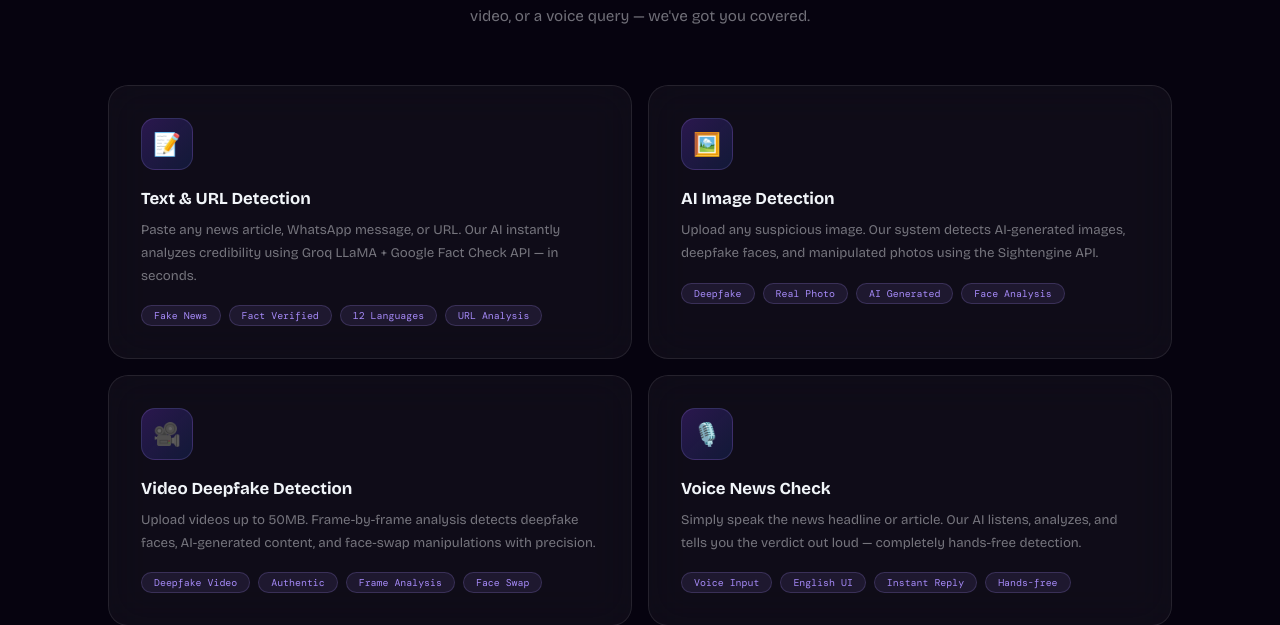
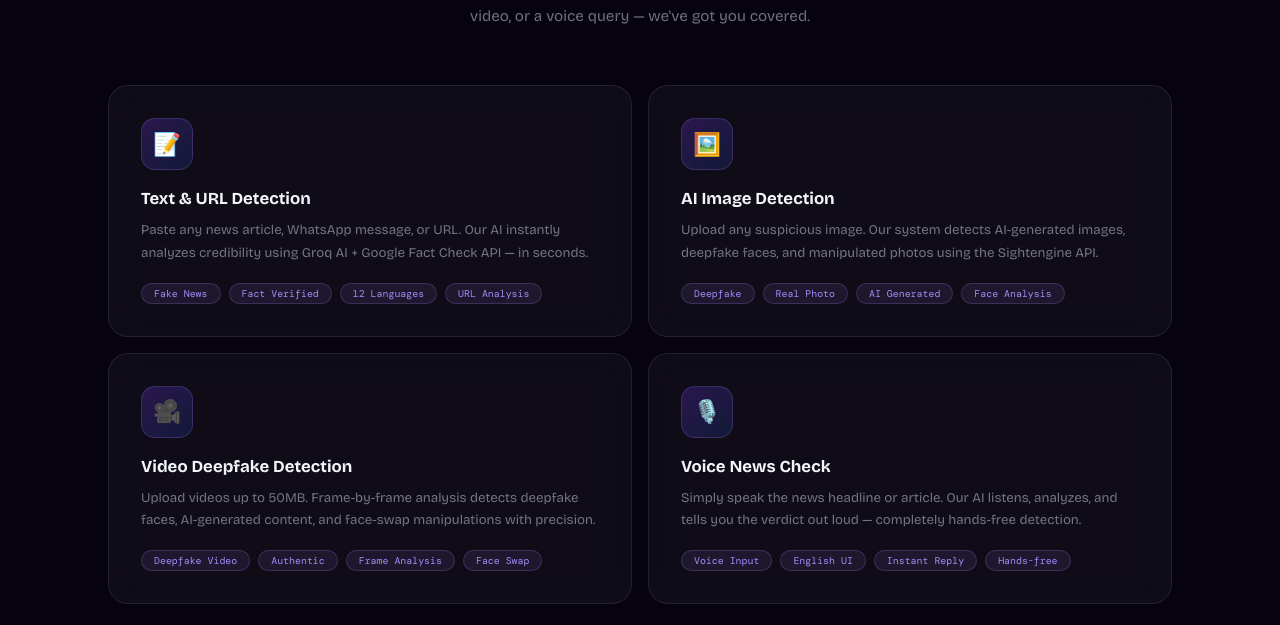
Before and after one commit to explorerkartik/FakeNewsDetector, a Flask app: page / in a window 1280 px wide. Shown: the part 1051-1676 px from the top of the page. Run offline with Flask 3, Linux system fonts and the light colour scheme; some libraries are stand-ins or nearby versions; some web fonts are replaced.

Commit message:
fix Groq LLaMA branding

```diff
--- a/templates/detector.html
+++ b/templates/detector.html
@@ -219,7 +219,7 @@
   <div class="center-panel">
     <div class="page-header">
         <h1>AI <span>Fact Checker</span></h1>
-        <p>Detect fake news in text, images, videos, and voice — powered by Groq LLaMA AI</p>
+        <p>Detect fake news in text, images, videos, and voice — powered by Groq AI</p>
     </div>
     <div class="mode-tabs">
         <button class="mode-tab active" id="tab-text-btn" onclick="setMode('text')">📝 Text / URL</button>
--- a/templates/index.html
+++ b/templates/index.html
@@ -246,7 +246,7 @@ footer { position: relative; z-index: 1; border-top: 1px solid var(--glass-borde
         <div class="feat-glow"></div>
         <div class="feat-icon-wrap">📝</div>
         <div class="feat-title">Text & URL Detection</div>
-        <p class="feat-desc">Paste any news article, WhatsApp message, or URL. Our AI instantly analyzes credibility using Groq LLaMA + Google Fact Check API — in seconds.</p>
+        <p class="feat-desc">Paste any news article, WhatsApp message, or URL. Our AI instantly analyzes credibility using Groq AI + Google Fact Check API — in seconds.</p>
         <div class="feat-tags"><span class="feat-tag">Fake News</span><span class="feat-tag">Fact Verified</span><span class="feat-tag">12 Languages</span><span class="feat-tag">URL Analysis</span></div>
       </div>
       <div class="feat-card reveal reveal-delay-2">
@@ -335,8 +335,8 @@ footer { position: relative; z-index: 1; border-top: 1px solid var(--glass-borde
       <div class="hiw-step reveal reveal-delay-2">
         <div class="step-num-wrap"><span class="step-icon">🤖</span></div>
         <div class="step-title">AI Analysis</div>
-        <p class="step-desc">Our system uses Groq LLaMA AI, Google Fact Check API, and Sightengine to analyze the content instantly and deeply.</p>
-        <div class="step-apis"><span class="api-chip">Groq LLaMA</span><span class="api-chip">Google API</span><span class="api-chip">Sightengine</span></div>
+        <p class="step-desc">Our system uses Groq AI, Google Fact Check API, and Sightengine to analyze the content instantly and deeply.</p>
+        <div class="step-apis"><span class="api-chip">Groq AI</span><span class="api-chip">Google API</span><span class="api-chip">Sightengine</span></div>
       </div>
       <div class="hiw-step reveal reveal-delay-3">
         <div class="step-num-wrap"><span class="step-icon">✅</span></div>
```
